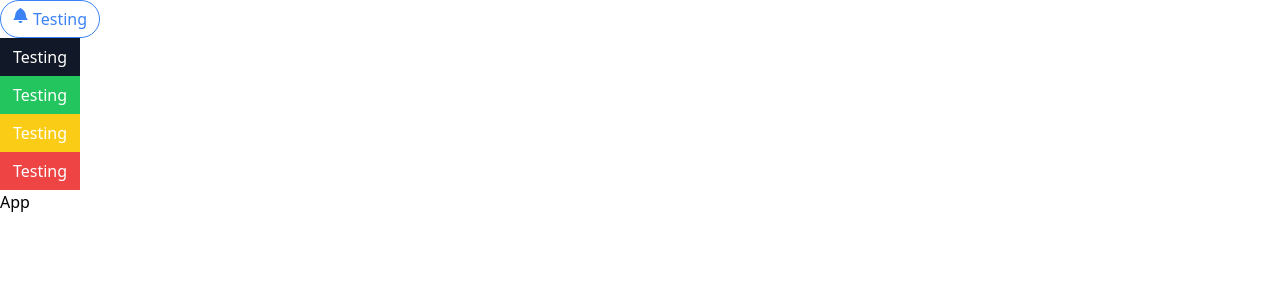
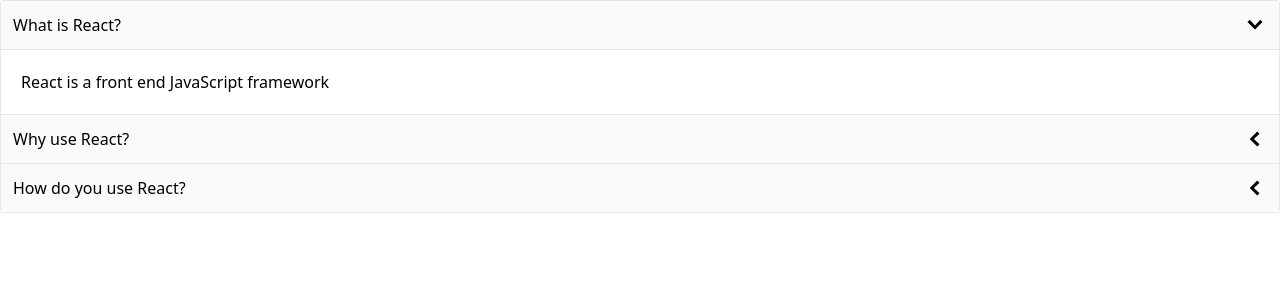
Before and after one commit to kirbeee/react_course, a React (Create React App) app in the folder section10-routing-system/comps/: page / in a window 1280 px wide. Shown: the top 300 px of the page. Built offline with nearby package versions, Linux system fonts and the light colour scheme.

Commit message:
finish the Accordion component basic

```diff
--- a/section10-routing-system/comps/src/App.js
+++ b/section10-routing-system/comps/src/App.js
@@ -1,27 +1,24 @@
-import {GoBell} from "react-icons/go";
-import Button from "./Button";
+import Accordion from "./components/Accordion";
 
 function App(){
-    return (
-        <div>
-            <div>
-                <Button primary rounded outline><GoBell className="mr-1"/>Testing</Button>
-            </div>
-            <div>
-                <Button secondary>Testing</Button>
-            </div>
-            <div>
-                <Button success>Testing</Button>
-            </div>
-            <div>
-                <Button warning>Testing</Button>
-            </div>
-            <div>
-                <Button danger>Testing</Button>
-            </div>
-            <h1>App</h1>
-        </div>
-    )
+    const items = [
+    {
+        id:'1',
+        label: "What is React?",
+        content: "React is a front end JavaScript framework"
+    },
+    {
+        id:'2',
+        label: "Why use React?",
+        content: "React is a favorite JS library among engineers"
+    },
+    {
+        id:'3',
+        label: "How do you use React?",
+        content: "You use React by creating components"
+    }
+    ]
+    return <Accordion items={items}/>
 }
 
 export default App
--- /dev/null
+++ b/section10-routing-system/comps/src/components/Accordion.js
@@ -0,0 +1,35 @@
+import { useState } from 'react'
+import { GoChevronDown, GoChevronLeft } from"react-icons/go"
+
+function Accordion({ items }) {
+    const [expendIndex, setExpendIndex] = useState(0)
+
+    const handleClick = (nextIndex) => {
+        setExpendIndex(nextIndex)
+    }
+
+    const renderedItems = items.map((item,index) => {
+        const isExpanded = index === expendIndex;
+
+        const icon = <span className="text-2xl">
+            {isExpanded ? <GoChevronDown/> : <GoChevronLeft/>}
+        </span>
+
+        return (
+            <div key={item.id}>
+                <div className="flex justify-between p-3 bg-gray-50 border-b items-center cursor-pointer" onClick={()=>handleClick(index)}>
+                    {item.label}
+                    {icon}
+                </div>
+                {isExpanded && <div className="border-b p-5">{item.content}</div>}
+            </div>
+        )
+    })
+    return (
+        <div className='border-x border-t rounded'>
+            {renderedItems}
+        </div>
+    )
+}
+
+export default Accordion
--- a/section10-routing-system/comps/src/index.js
+++ b/section10-routing-system/comps/src/index.js
@@ -1,6 +1,6 @@
 import './index.css'
 import React from "react";
-import ReactDOM from "react-dom";
+import ReactDOM from  "react-dom/client";
 import App from "./App";
 
 const el = document.getElementById("root");
--- /dev/null
+++ b/section10-routing-system/comps/src/pages/ButtonPage.js
@@ -0,0 +1,27 @@
+import {GoBell} from "react-icons/go";
+import Button from "../components/Button";
+
+function ButtonPage(){
+    return (
+        <div>
+            <div>
+                <Button primary rounded outline><GoBell className="mr-1"/>Testing</Button>
+            </div>
+            <div>
+                <Button secondary>Testing</Button>
+            </div>
+            <div>
+                <Button success>Testing</Button>
+            </div>
+            <div>
+                <Button warning>Testing</Button>
+            </div>
+            <div>
+                <Button danger>Testing</Button>
+            </div>
+            <h1>App</h1>
+        </div>
+    )
+}
+
+export default ButtonPage
```
Also changed, not shown: section10-routing-system/comps/src/components/Button.js (renamed from section10-routing-system/comps/src/Button.js).
